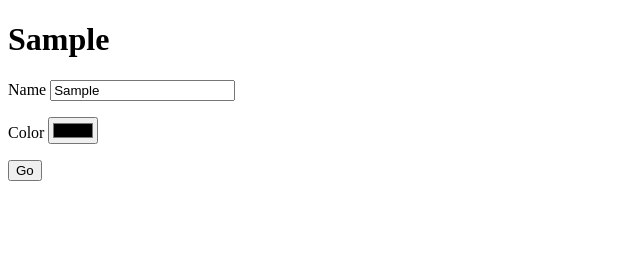
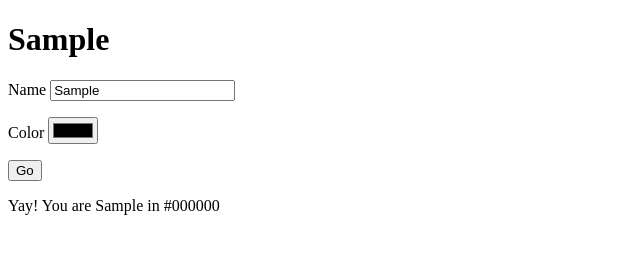
Before and after one commit to nurnes/people-factory, a plain HTML site: page index.html in a window 1280 px wide. Both pictures are taken after typing "Sample" into the empty fields and a click on the button "Go". Shown: the whole page, without its empty margins (0-640 px from the left). Drawn offline with Linux system fonts and the light colour scheme.

Commit message:
Add congratulation message

```diff
--- a/index.html
+++ b/index.html
@@ -26,6 +26,9 @@
                    <p>
                       <button type="submit">Go</button>
                   </p>
+                  <p id="emptyParagraph">
+
+                  </p>
               </form>
           </div>
       </section>
--- a/index.js
+++ b/index.js
@@ -8,5 +8,6 @@ function handle(event){
     const color = form.nameColor.value
     document.querySelector('h1').textContent = name
     document.querySelector('h1').style = "color:" + color
+    document.getElementById('emptyParagraph').textContent = "Yay! You are " + name + " in " + color
 }
 personForm.addEventListener('submit', handle)
```
